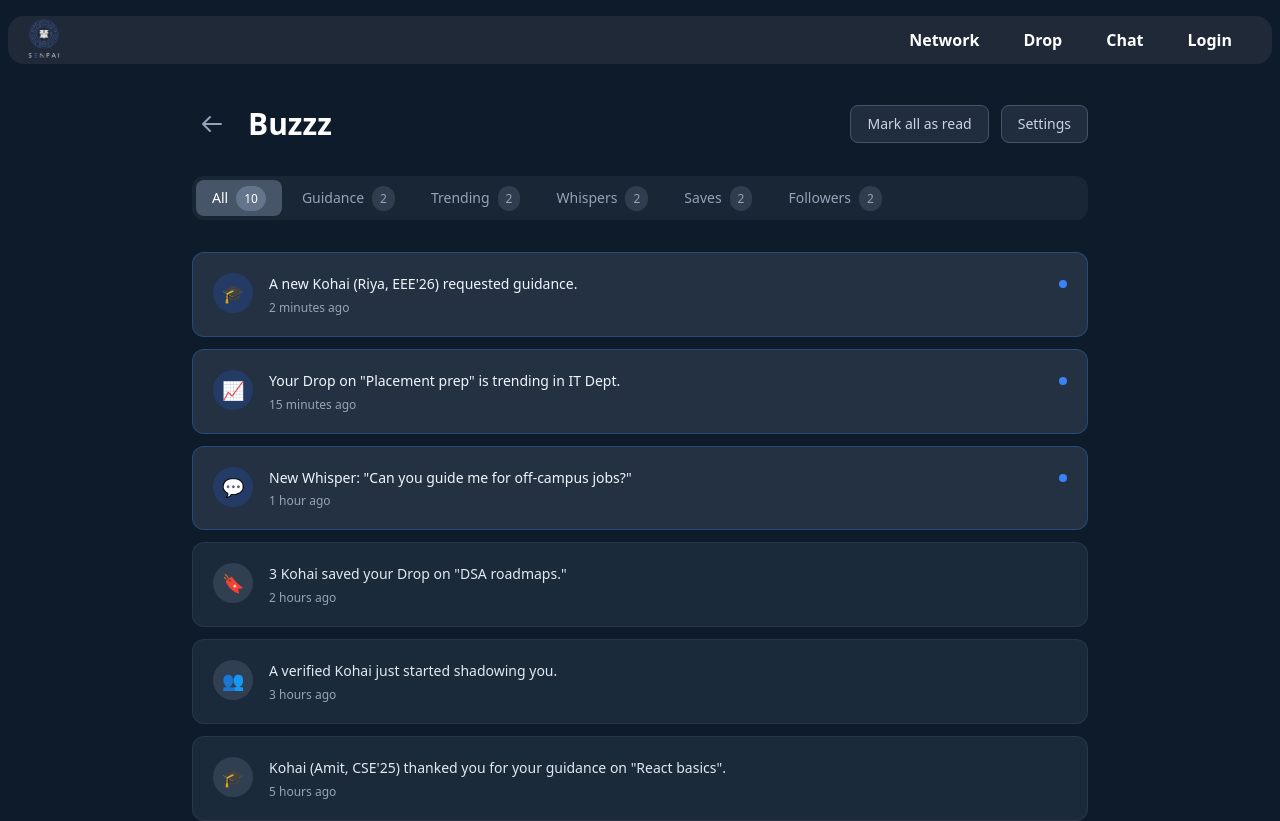
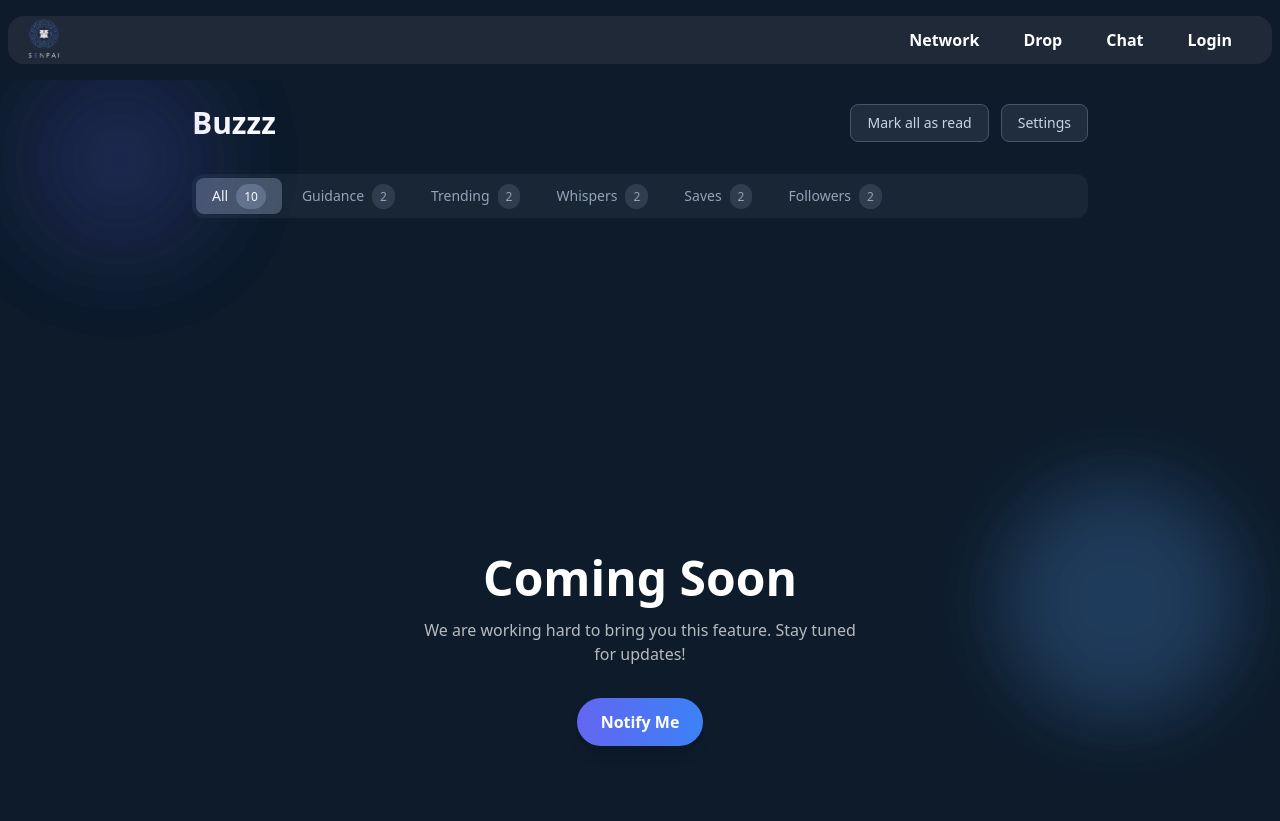
Before and after one commit to siddharth-rishabh/Senpaiya, a React (Vite) app in the folder Frontend/: page /buzz in a window 1280 px wide. Shown: the top 821 px of the page. Built offline with nearby package versions, Linux system fonts and the light colour scheme.

Commit message:
removed static data

```diff
--- a/Frontend/pages/BuzzPage.jsx
+++ b/Frontend/pages/BuzzPage.jsx
@@ -4,20 +4,14 @@ import Navbar from '../components/Navbar_'
 function BuzzPage() {
   return (
     <div>
-      <Navbar/>
+      <Navbar />
       <div className="min-h-screen p-6">
         <div className="max-w-4xl mx-auto">
           {/* Header */}
           <div className="flex items-center justify-between mb-8">
-          <div className="flex items-center">
-            <button className="mr-4 p-2 hover:bg-slate-700/50 rounded-lg transition-colors">
-              <svg className="w-6 h-6 text-slate-400" fill="none" stroke="currentColor" viewBox="0 0 24 24">
-                <path strokeLinecap="round" strokeLinejoin="round" strokeWidth={2} d="M10 19l-7-7m0 0l7-7m-7 7h18" />
-              </svg>
-            </button>
+
               <h1 className="text-white text-3xl font-bold">Buzzz</h1>
 
-          </div>
 
             <div className="flex items-center space-x-3">
               <button className="px-4 py-2 bg-slate-700/50 border border-slate-600 rounded-lg text-slate-300 hover:bg-slate-700/70 hover:text-white transition-all text-sm">
@@ -85,153 +79,32 @@ function BuzzPage() {
               </span>
             </button>
           </div>
+ <div className="min-h-screen flex flex-col items-center justify-center bg-[#0D1B2A] text-white px-2">
+      {/* Heading */}
+      <h1 className="text-5xl font-extrabold mb-4 text-center">
+        Coming Soon
+      </h1>
 
-        {/* Notifications List */}
-        <div className="space-y-3">
-          <div className="p-5 rounded-xl border cursor-pointer transition-all hover:bg-slate-700/40 bg-slate-700/60 border-blue-500/30 hover:border-blue-500/50">
-            <div className="flex items-start space-x-4">
-              <div className="flex-shrink-0">
-                <div className="w-10 h-10 rounded-full flex items-center justify-center text-lg bg-blue-600/20">
-                  🎓
-                </div>
+      {/* Subtext */}
+      <p className="text-center text-white/70 max-w-md mb-8">
+        We are working hard to bring you this feature. Stay tuned for updates!
+      </p>
+
+      {/* Notify Me Button */}
+      <button className="px-6 py-3 bg-gradient-to-r from-indigo-500 to-blue-500 rounded-full font-semibold hover:scale-105 transform transition-all duration-300 shadow-lg">
+        Notify Me
+      </button>
+
+      {/* Decorative Circles */}
+      <div className="absolute top-20 left-10 w-40 h-40 bg-indigo-500/20 rounded-full blur-3xl animate-pulse"></div>
+      <div className="absolute bottom-20 right-10 w-60 h-60 bg-blue-400/15 rounded-full blur-2xl animate-pulse"></div>
     </div>
 
-              <div className="flex-1 min-w-0">
-                <div className="flex items-center justify-between mb-1">
-                  <p className="text-sm leading-relaxed text-slate-100">
-                    A new Kohai (Riya, EEE'26) requested guidance.
-                  </p>
-                  <div className="flex-shrink-0 w-2 h-2 bg-blue-500 rounded-full ml-3"></div>
-                </div>
-                <p className="text-xs text-slate-400">2 minutes ago</p>
-              </div>
-            </div>
+          {/* Decorative Circles */}
+          <div className="absolute top-20 left-10 w-40 h-40 bg-indigo-500/20 rounded-full blur-3xl animate-pulse"></div>
+          <div className="absolute bottom-20 right-10 w-60 h-60 bg-blue-400/15 rounded-full blur-2xl animate-pulse"></div>
         </div>
 
-          <div className="p-5 rounded-xl border cursor-pointer transition-all hover:bg-slate-700/40 bg-slate-700/60 border-blue-500/30 hover:border-blue-500/50">
-            <div className="flex items-start space-x-4">
-              <div className="flex-shrink-0">
-                <div className="w-10 h-10 rounded-full flex items-center justify-center text-lg bg-blue-600/20">
-                  📈
-                </div>
-              </div>
-
-              <div className="flex-1 min-w-0">
-                <div className="flex items-center justify-between mb-1">
-                  <p className="text-sm leading-relaxed text-slate-100">
-                    Your Drop on "Placement prep" is trending in IT Dept.
-                  </p>
-                  <div className="flex-shrink-0 w-2 h-2 bg-blue-500 rounded-full ml-3"></div>
-                </div>
-                <p className="text-xs text-slate-400">15 minutes ago</p>
-              </div>
-            </div>
-          </div>
-
-          <div className="p-5 rounded-xl border cursor-pointer transition-all hover:bg-slate-700/40 bg-slate-700/60 border-blue-500/30 hover:border-blue-500/50">
-            <div className="flex items-start space-x-4">
-              <div className="flex-shrink-0">
-                <div className="w-10 h-10 rounded-full flex items-center justify-center text-lg bg-blue-600/20">
-                  💬
-                </div>
-              </div>
-
-              <div className="flex-1 min-w-0">
-                <div className="flex items-center justify-between mb-1">
-                  <p className="text-sm leading-relaxed text-slate-100">
-                    New Whisper: "Can you guide me for off-campus jobs?"
-                  </p>
-                  <div className="flex-shrink-0 w-2 h-2 bg-blue-500 rounded-full ml-3"></div>
-                </div>
-                <p className="text-xs text-slate-400">1 hour ago</p>
-              </div>
-            </div>
-          </div>
-
-          <div className="p-5 rounded-xl border cursor-pointer transition-all hover:bg-slate-700/40 bg-slate-700/40 border-slate-600/30 hover:border-slate-600/50">
-            <div className="flex items-start space-x-4">
-              <div className="flex-shrink-0">
-                <div className="w-10 h-10 rounded-full flex items-center justify-center text-lg bg-slate-600/50">
-                  🔖
-                </div>
-              </div>
-
-              <div className="flex-1 min-w-0">
-                <div className="flex items-center justify-between mb-1">
-                  <p className="text-sm leading-relaxed text-slate-200">
-                    3 Kohai saved your Drop on "DSA roadmaps."
-                  </p>
-                </div>
-                <p className="text-xs text-slate-400">2 hours ago</p>
-              </div>
-            </div>
-          </div>
-
-          <div className="p-5 rounded-xl border cursor-pointer transition-all hover:bg-slate-700/40 bg-slate-700/40 border-slate-600/30 hover:border-slate-600/50">
-            <div className="flex items-start space-x-4">
-              <div className="flex-shrink-0">
-                <div className="w-10 h-10 rounded-full flex items-center justify-center text-lg bg-slate-600/50">
-                  👥
-                </div>
-              </div>
-
-              <div className="flex-1 min-w-0">
-                <div className="flex items-center justify-between mb-1">
-                  <p className="text-sm leading-relaxed text-slate-200">
-                    A verified Kohai just started shadowing you.
-                  </p>
-                </div>
-                <p className="text-xs text-slate-400">3 hours ago</p>
-              </div>
-            </div>
-          </div>
-
-          <div className="p-5 rounded-xl border cursor-pointer transition-all hover:bg-slate-700/40 bg-slate-700/40 border-slate-600/30 hover:border-slate-600/50">
-            <div className="flex items-start space-x-4">
-              <div className="flex-shrink-0">
-                <div className="w-10 h-10 rounded-full flex items-center justify-center text-lg bg-slate-600/50">
-                  🎓
-                </div>
-              </div>
-
-              <div className="flex-1 min-w-0">
-                <div className="flex items-center justify-between mb-1">
-                  <p className="text-sm leading-relaxed text-slate-200">
-                    Kohai (Amit, CSE'25) thanked you for your guidance on "React basics".
-                  </p>
-                </div>
-                <p className="text-xs text-slate-400">5 hours ago</p>
-              </div>
-            </div>
-          </div>
-
-          <div className="p-5 rounded-xl border cursor-pointer transition-all hover:bg-slate-700/40 bg-slate-700/40 border-slate-600/30 hover:border-slate-600/50">
-            <div className="flex items-start space-x-4">
-              <div className="flex-shrink-0">
-                <div className="w-10 h-10 rounded-full flex items-center justify-center text-lg bg-slate-600/50">
-                  📈
-                </div>
-              </div>
-
-              <div className="flex-1 min-w-0">
-                <div className="flex items-center justify-between mb-1">
-                  <p className="text-sm leading-relaxed text-slate-200">
-                    Your Drop on "System Design" reached 100 views!
-                  </p>
-                </div>
-                <p className="text-xs text-slate-400">1 day ago</p>
-              </div>
-            </div>
-          </div>
-        </div>
-
-        {/* Load More */}
-        <div className="text-center mt-8">
-          <button className="px-6 py-3 bg-slate-700/50 border border-slate-600 rounded-lg text-slate-300 hover:bg-slate-700/70 hover:text-white transition-all">
-            Load More Notifications
-          </button>
-        </div>
-      </div>
       </div>
     </div>
   )
```
Lines whose indentation alone changed are shown as unchanged.
